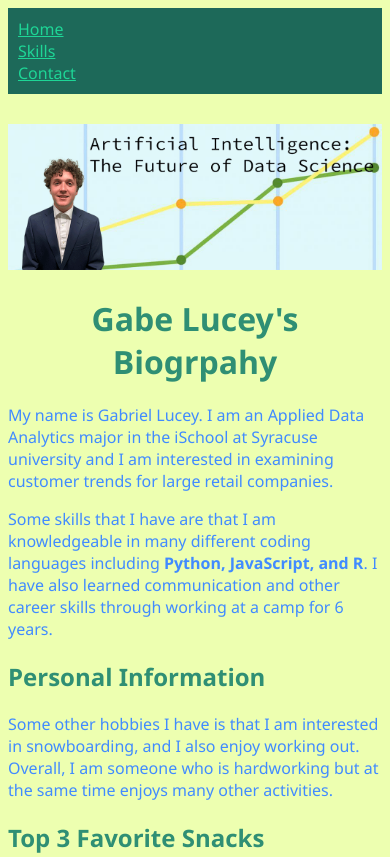
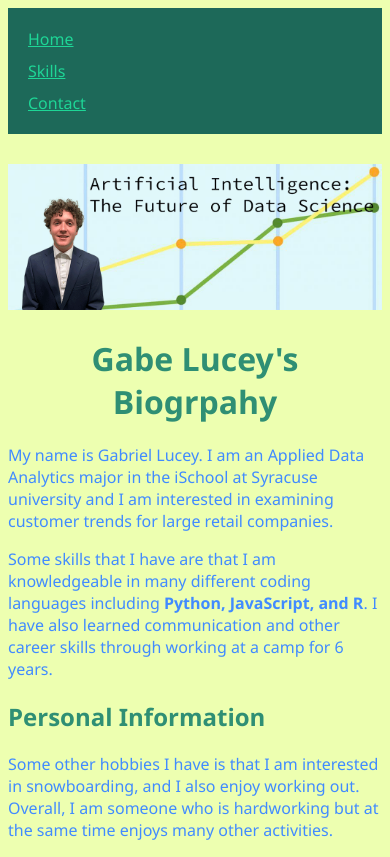
Before and after one commit to gabriellucey/ist263, a plain HTML site: page lab10/index.html in a window 390 px wide. Shown: the top 857 px of the page. Drawn offline with Linux system fonts and the light colour scheme.

Commit message:
Update styles.css

```diff
--- a/lab10/styles.css
+++ b/lab10/styles.css
@@ -47,6 +47,6 @@ aside {background-color: #ffffff; border-radius: 1em; padding: 15px;}
 .heading {max-width: 100%;}
 
 @media only screen and (max-width: 800px) {
-    nav a {width: 100%; display: block;}
+    nav a {width: 100%; display: block; margin: 10px;}
     nav span {display: none;}
 }
```
